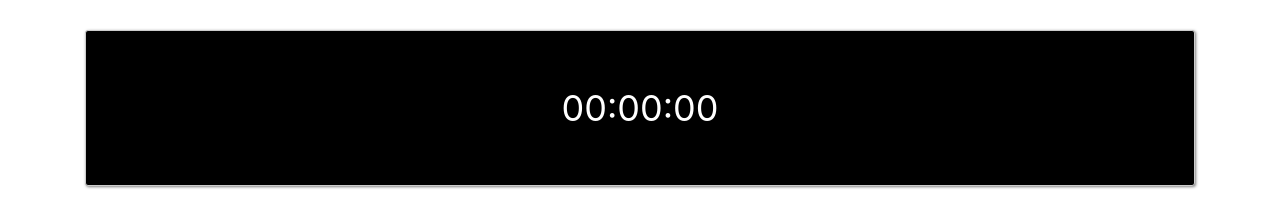
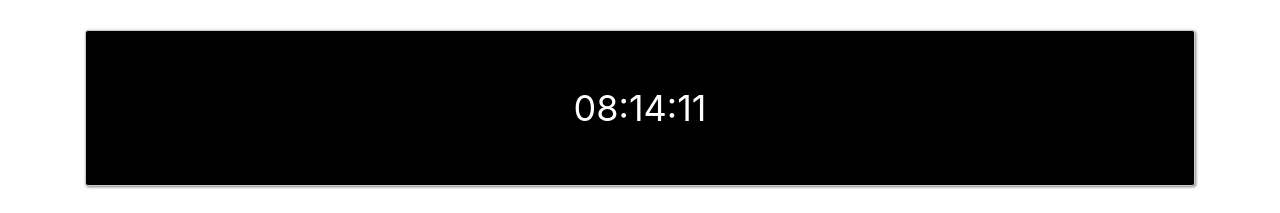
Before and after one commit to Atsusugit0/sample05, a plain HTML site: page index.html in a window 1280 px wide. Shown: the top 213 px of the page. Drawn offline with nearby package versions, Linux system fonts and the light colour scheme.

Commit message:
second commit

```diff
--- a/index.html
+++ b/index.html
@@ -19,6 +19,38 @@
 
     </div>
 
+    <script>
+        //10未満の時にゼロを追加する
+        var addZero = function(value) {
+            if (value < 10) {
+                value = '0' + value;
+            }
+
+            return value;
+        }
+
+        //Dateオブジェクトをインスタンス化
+        var now = new Date();
+
+        var seconds = now.getSeconds(); //秒を取得
+        var seconds = addZero(seconds);
+
+        var minutes = now.getMinutes(); //分を取得
+        var minutes = addZero(minutes);
+
+        var hours = now.getHours(); //時を取得
+        var hours = addZero(hours);
+
+        document.getElementById('timer').innerHTML = hours + ':' + minutes + ':' + seconds;
+    </script>
 </body>
 
 </html>
+
+<!-- Javascript比較演算子 表記方法
+    A > B   AがBより大きい
+    A >= B  　 AがB以上
+    A === B   AとBが等しい
+    A <= B   AがB以下
+    A < B   AがBより小さい（未満）
+    A !== B   AとBが等しくない -->
```
